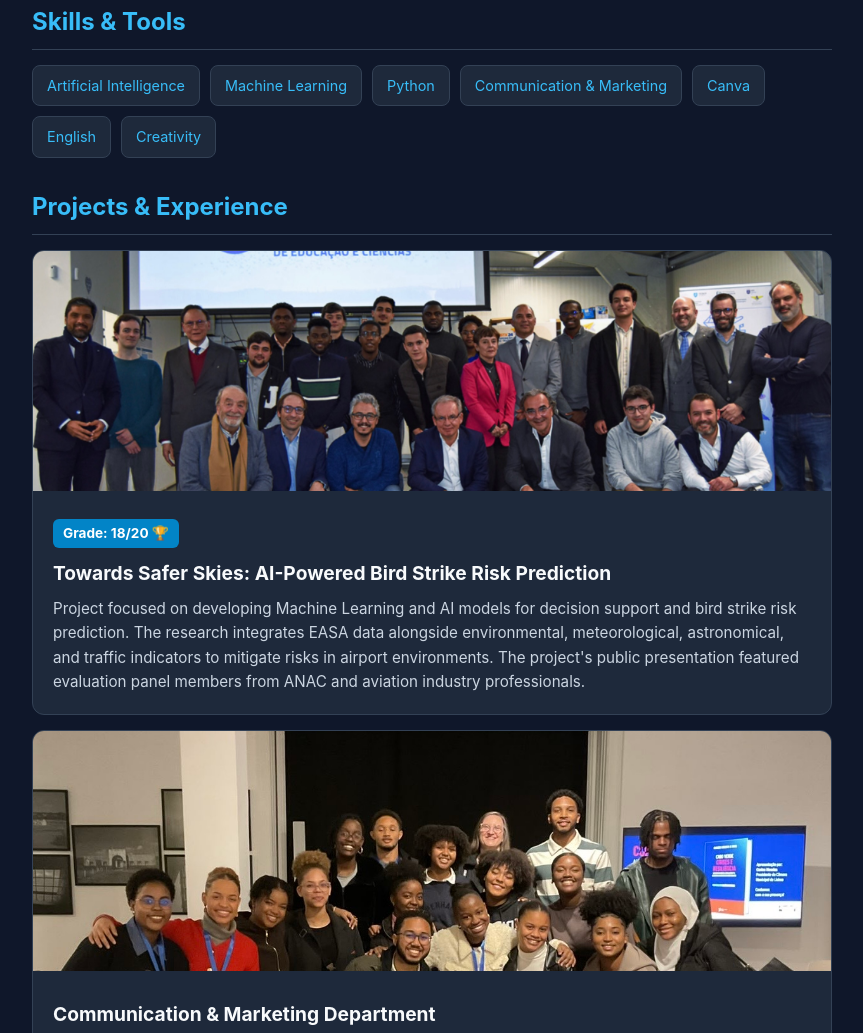
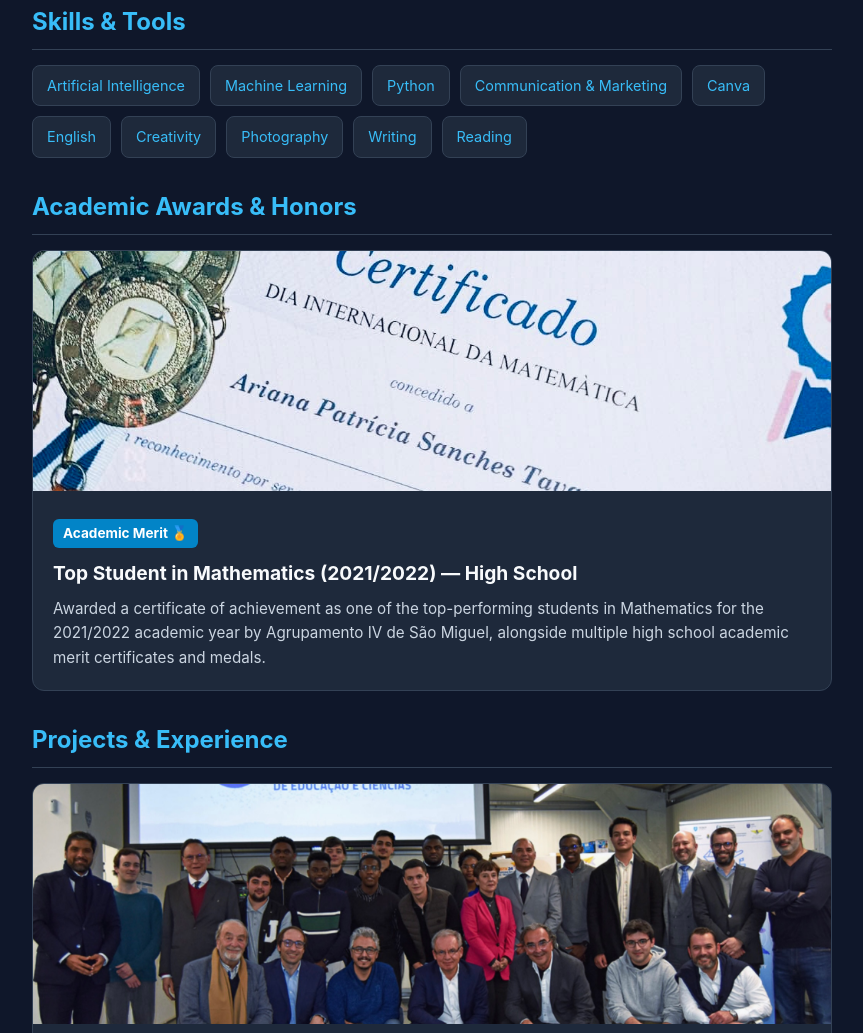
Before and after one commit to arianaseravat/arianaseravat.github.io, a plain HTML site: page en.html in a window 1280 px wide. Shown: the part 782-1815 px from the top of the page, without its empty margins (208-1071 px from the left). Drawn offline with Linux system fonts and the light colour scheme.

Commit message:
Update en.html

```diff
--- a/en.html
+++ b/en.html
@@ -59,6 +59,22 @@
         <span class="skill-tag">Canva</span>
         <span class="skill-tag">English</span>
         <span class="skill-tag">Creativity</span>
+        <span class="skill-tag">Photography</span>
+        <span class="skill-tag">Writing</span>
+        <span class="skill-tag">Reading</span>
+      </div>
+    </section>
+
+    <!-- Awards Section placed first -->
+    <section>
+      <h2 class="section-title">Academic Awards & Honors</h2>
+      <div class="card">
+        <img src="abf3ae2414f796c72984205882774e9d.jpeg" alt="Academic Excellence Certificates and Medals" class="card-img">
+        <div class="card-info">
+          <span class="badge">Academic Merit 🏅</span>
+          <div class="card-title">Top Student in Mathematics (2021/2022) — High School</div>
+          <p class="card-desc">Awarded a certificate of achievement as one of the top-performing students in Mathematics for the 2021/2022 academic year by Agrupamento IV de São Miguel, alongside multiple high school academic merit certificates and medals.</p>
+        </div>
       </div>
     </section>
 
@@ -77,7 +93,7 @@
 
       <!-- UECL Experience -->
       <div class="card">
-        <img src="5f8fbb1b-51d4-4604-ab5d-3f8d2e136fc9.jpeg" alt="UECL Team" class="card-img">
+        <img src="44270A88-C33B-4C8D-88BF-B46B72D93ED3.jpeg" alt="UECL Team" class="card-img">
         <div class="card-info">
           <div class="card-title">Communication & Marketing Department</div>
           <p class="card-desc"><b>UECL - Union of Cape Verdean Students in Lisbon</b><br>Content creation, communication management, and strategic outreach for the academic and student community.</p>
```
